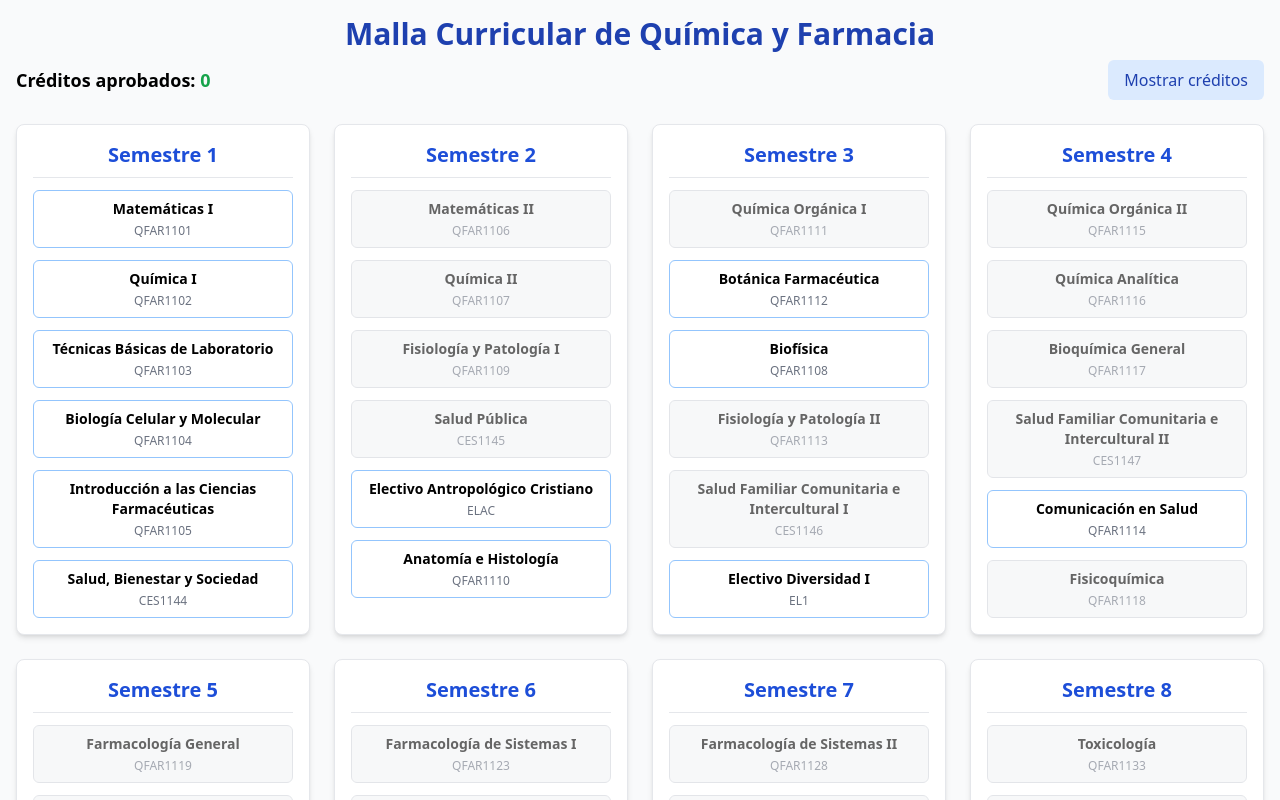
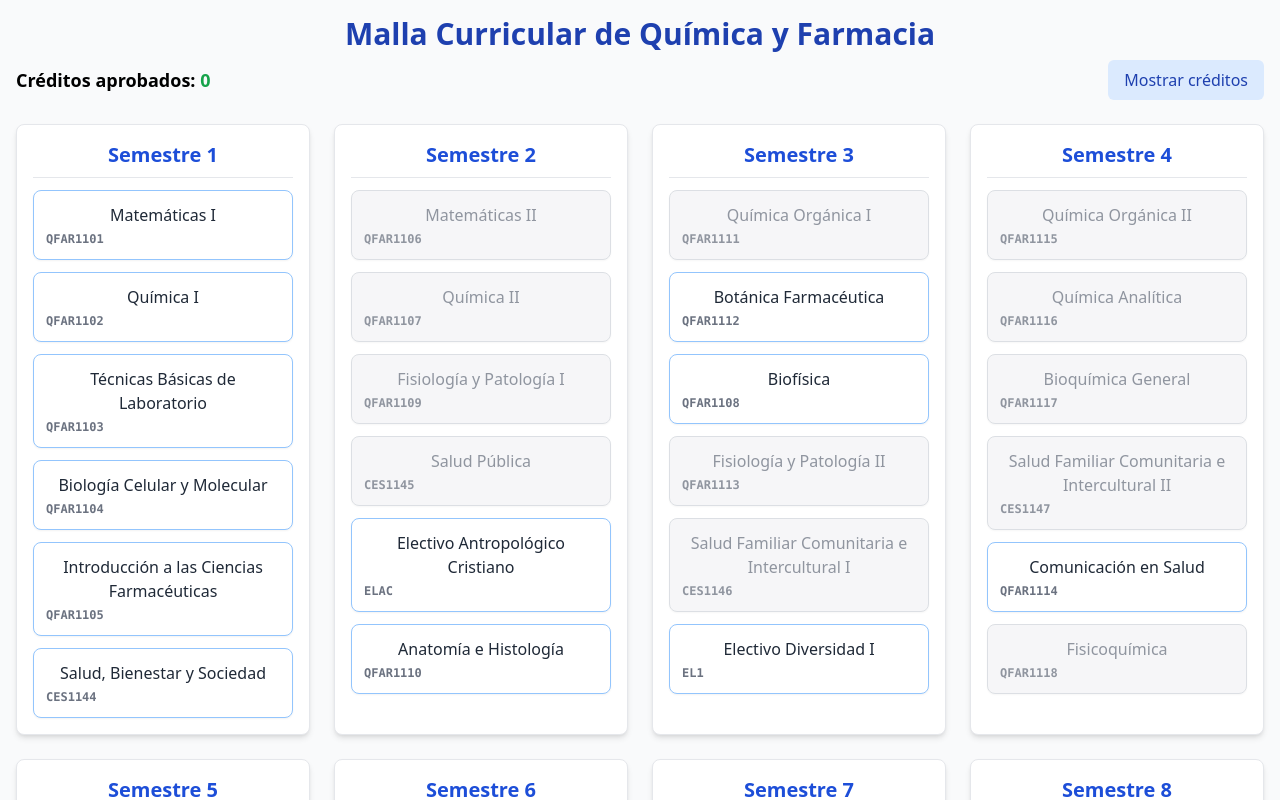
Before and after one commit to carlaaav/malla-qyf-v2025, a React (Vite) app: page / in a window 1280 px wide. Shown: the top 800 px of the page. Built offline with nearby package versions, Linux system fonts and the light colour scheme.

Commit message:
Update RamoCard.tsx

```diff
--- a/src/components/RamoCard.tsx
+++ b/src/components/RamoCard.tsx
@@ -1,34 +1,51 @@
-import { Curso } from "../data/cursos";
+import { Curso } from "../types";
 
 type Props = {
   curso: Curso;
   completado: boolean;
   desbloqueado: boolean;
   onToggle: () => void;
+  showCredits?: boolean;
 };
 
-export function RamoCard({ curso, completado, desbloqueado, onToggle }: Props) {
+export function RamoCard({ curso, completado, desbloqueado, onToggle, showCredits = false }: Props) {
   const estado = completado ? "completado" : desbloqueado ? "desbloqueado" : "bloqueado";
 
-  const bgColor =
-    estado === "completado"
-      ? "bg-green-200 border-green-400" // Aprobado: verde
-      : estado === "desbloqueado"
-      ? "bg-white hover:bg-blue-50 border-blue-300" // Disponible: blanco con hover azul
-      : "bg-gray-100 opacity-60 border-gray-300"; // Bloqueado: gris
+  const bgColor = completado
+    ? "bg-green-100 border-green-400"
+    : desbloqueado
+      ? "bg-white hover:bg-blue-50 border-blue-300"
+      : "bg-gray-100 opacity-75 border-gray-300";
+
+  const textColor = completado
+    ? "text-green-800"
+    : desbloqueado
+      ? "text-gray-800"
+      : "text-gray-500";
 
   return (
     <div
-      className={`p-2 border rounded-md shadow-xs text-sm transition-all cursor-pointer select-none ${bgColor}`}
+      className={`p-3 border rounded-lg shadow-sm transition-all cursor-pointer select-none ${bgColor}`}
       onClick={desbloqueado ? onToggle : undefined}
       title={
         curso.requisitos.length
-          ? `Requiere: ${curso.requisitos.map((r) => r.toUpperCase()).join(", ")}`
+          ? `Requisitos: ${curso.requisitos.join(", ")}`
           : "Sin requisitos"
       }
     >
-      <div className="font-semibold text-center">{curso.nombre}</div>
-      <div className="text-xs text-center text-gray-500 mt-1">{curso.id.toUpperCase()}</div>
+      <div className={`font-medium text-center ${textColor}`}>
+        {curso.nombre}
+      </div>
+      <div className="flex justify-between items-center mt-1">
+        <span className="text-xs font-mono font-semibold text-gray-500">
+          {curso.id}
+        </span>
+        {showCredits && (
+          <span className="text-xs bg-blue-100 text-blue-800 px-2 py-1 rounded-full">
+            {curso.creditos} cr.
+          </span>
+        )}
+      </div>
     </div>
   );
 }
```
